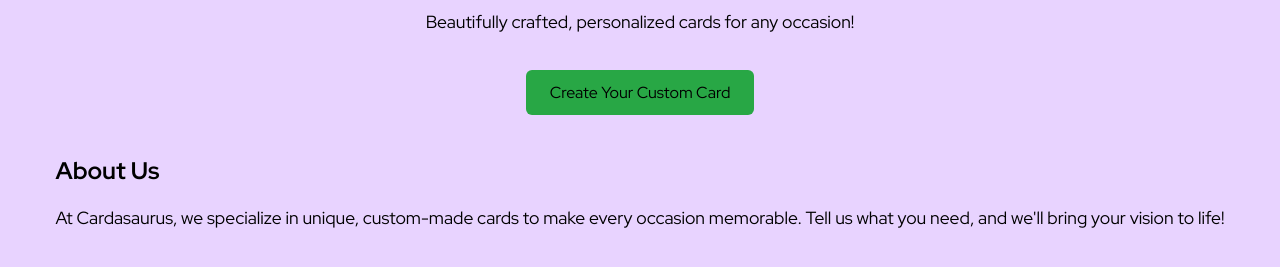
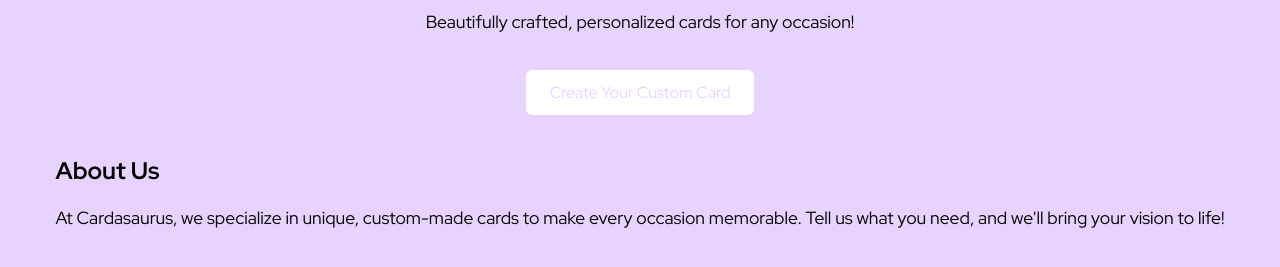
Before and after one commit to SB-Designs/Cardasaurus, a plain HTML site: page index.html in a window 1280 px wide. Shown: the part 127-394 px from the top of the page. Drawn offline with Linux system fonts and the light colour scheme.

Commit message:
Update styles.css

```diff
--- a/styles.css
+++ b/styles.css
@@ -36,8 +36,8 @@ p {
 
 /* Button Style */
 .cta-button, .back-button {
-  background-color: #28a745;
-  color: black;
+  background-color: white;
+  color: #e8d3ff;
   padding: 12px 24px;
   font-size: 1em;
   text-decoration: none;
```
